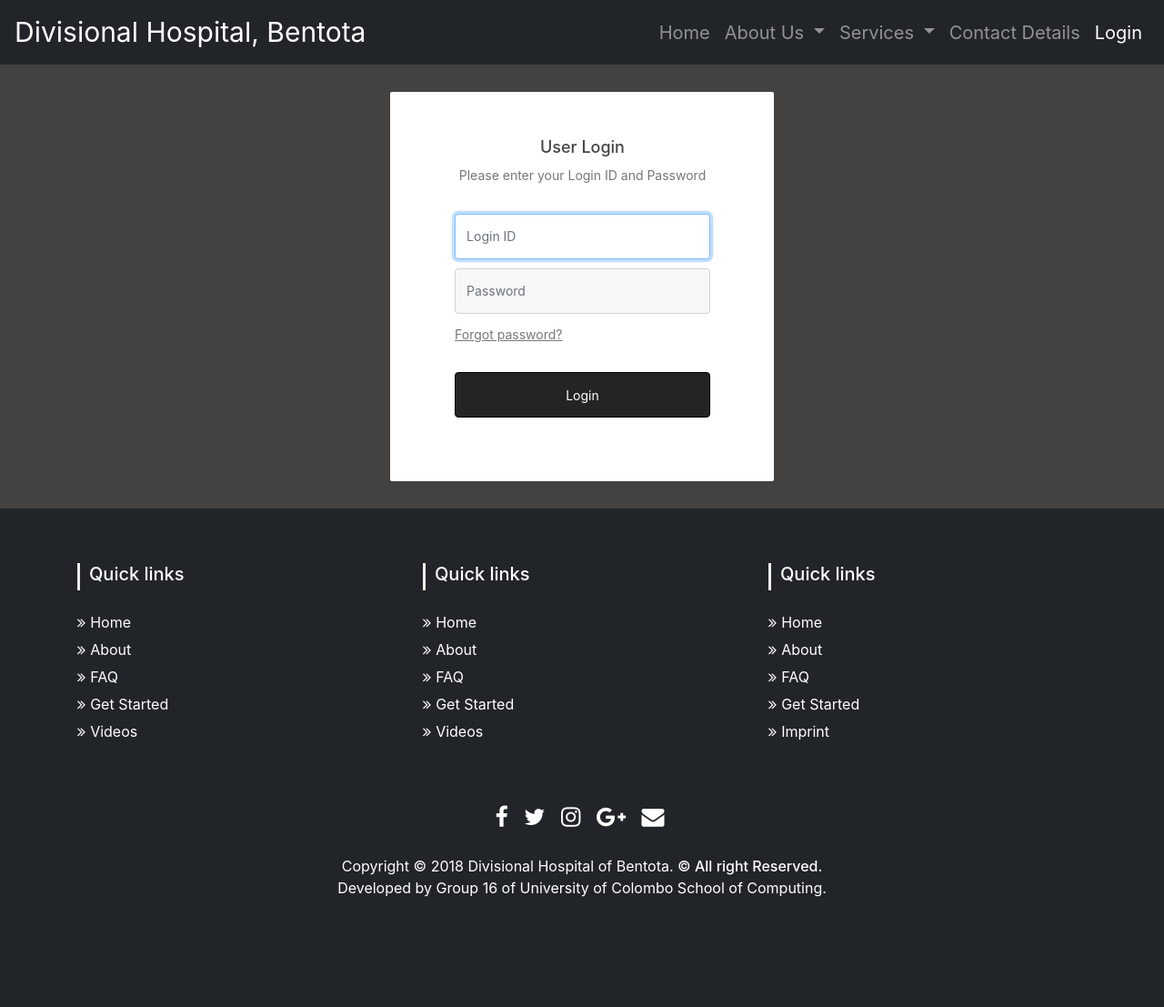
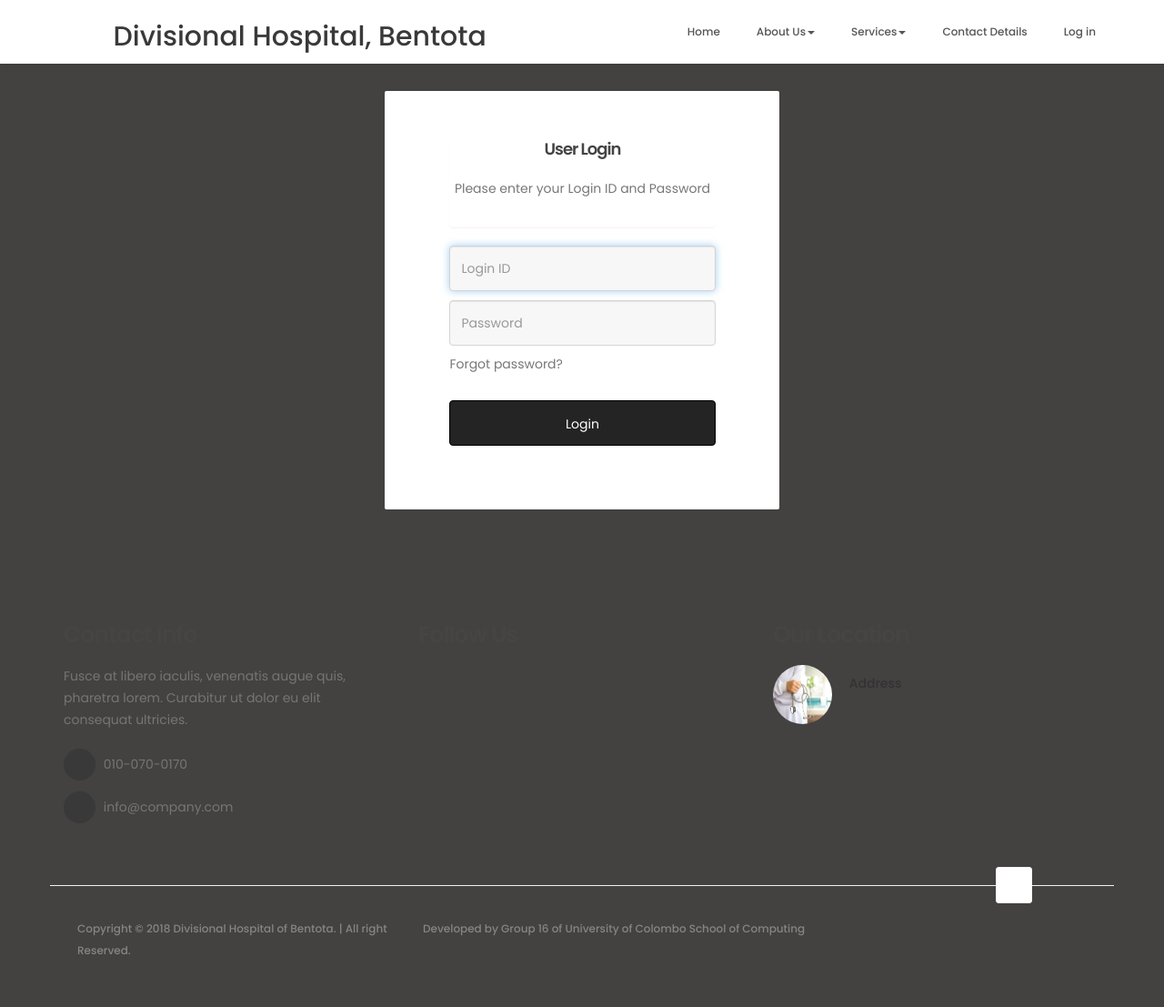
Before and after one commit to Niweera/gp, a PHP site: page /gp/login in a window 1280 px wide. Shown: the whole page at 91% size. Before the commit the page ends 986 px from the top, so only its background shows below. Run offline with PHP 8.4, Linux system fonts and the light colour scheme; some libraries are stand-ins or nearby versions; some web fonts are replaced.

Commit message:
Update login page

```diff
--- a/login/index.php
+++ b/login/index.php
@@ -76,56 +76,70 @@
     <meta charset="UTF-8">
     <meta name="viewport" content="width=device-width, user-scalable=no, initial-scale=1.0, maximum-scale=1.0, minimum-scale=1.0">
     <meta http-equiv="X-UA-Compatible" content="ie-edge">
-    <title>Home</title>
+    <title>Login</title>
     <link rel="shortcut icon" type="image/png" href="https://www.niwder.me/tvdb/logo.jpg"/>
-    <link rel="stylesheet" href="https://stackpath.bootstrapcdn.com/bootstrap/4.1.3/css/bootstrap.min.css" integrity="sha384-MCw98/SFnGE8fJT3GXwEOngsV7Zt27NXFoaoApmYm81iuXoPkFOJwJ8ERdknLPMO" crossorigin="anonymous">
+
+    <link rel="stylesheet" href="../css/bootstrap.min.css">
+    <link rel="stylesheet" href="../css/font-awesome.min.css">
+    <link rel="stylesheet" href="../css/animate.css">
+    <link rel="stylesheet" href="../css/owl.carousel.css">
+    <link rel="stylesheet" href="../css/owl.theme.default.min.css">
+
     <link rel="stylesheet" href="../styles.css"/>
     <link rel="stylesheet" href="./style.css"/>
-    <link href="https://maxcdn.bootstrapcdn.com/bootstrap/4.0.0/css/bootstrap.min.css" rel="stylesheet" id="bootstrap-css">
-    <link href="https://maxcdn.bootstrapcdn.com/font-awesome/4.7.0/css/font-awesome.min.css" rel="stylesheet">
+    <link rel="stylesheet" href="../css/tooplate-style.css">
+
 </head>
 <body id="LoginForm">
-<!--Header navigation bar for the website-->
-<nav class="navbar navbar-expand-lg navbar-dark" style="background-color: #212529;">
-    <a class="navbar-brand" href="../">Divisional Hospital, Bentota</a>
-    <button class="navbar-toggler" type="button" data-toggle="collapse" data-target="#navbarSupportedContent" aria-controls="navbarSupportedContent" aria-expanded="false" aria-label="Toggle navigation">
-        <span class="navbar-toggler-icon"></span>
-    </button>
 
-    <div class="navbar-collapse collapse w-100 order-3 dual-collapse2" id="navbarSupportedContent">
-        <ul class="navbar-nav ml-auto">
+<!-- MENU -->
+     <section class="navbar navbar-default navbar-static-top" role="navigation">
+          <div class="container">
+
+               <div class="navbar-header">
+
+                    <!-- lOGO TEXT HERE -->
+                    <a href="../" class="navbar-brand"><i class="fa fa-h-square"></i>&nbsp &nbsp Divisional Hospital, Bentota</a>
+               </div>
+
+               <!-- MENU LINKS -->
+               <div class="collapse navbar-collapse">
+                    <ul class="nav navbar-nav navbar-right">
                          <li class="nav-item">
-            <a class="nav-link" href="../">Home<span class="sr-only">(current)</span></a>
+                            <a class="nav-link" href="<?php if (isset($_SESSION['userid'])) {include '../homelink.php';}else{echo "../";}?>"><?php if (isset($_SESSION['userid'])) { include '../homename.php';}else{echo "";}?> Home<span class="sr-only">(current)</span></a>
                         </li>
-        <li class="nav-item dropdown">
-            <a class="nav-link dropdown-toggle" href="#" id="navbarDropdown" role="button" data-toggle="dropdown" aria-haspopup="true" aria-expanded="false">
-            About Us
-            </a>
-            <div class="dropdown-menu" aria-labelledby="navbarDropdown">
-                <a class="dropdown-item" href="../about">Overview</a>
-                <a class="dropdown-item" href="#">Vision & Mission</a>
-            </div>
+
+                         <li class="dropdown">
+                            <a href="#" class="dropdown-toggle" data-toggle="dropdown">About Us<b class="caret"></b></a>
+                                <ul class="dropdown-menu">
+                                    <li><a href="../about">Overview</a></li>
+                                    <li><a href="index-video.html">Vission & Mission</a></li>
+                                </ul>
                         </li>
-        <li class="nav-item dropdown">
-            <a class="nav-link dropdown-toggle" href="#" id="navbarDropdown" role="button" data-toggle="dropdown" aria-haspopup="true" aria-expanded="false">
-            Services
-            </a>
-            <div class="dropdown-menu" aria-labelledby="navbarDropdown">
-                <a class="dropdown-item" href="#">Clinic Services</a>
-                <a class="dropdown-item" href="#">OPD Services</a>
-            </div>
+                        <li class="dropdown">
+                            <a href="#" class="dropdown-toggle" data-toggle="dropdown">Services<b class="caret"></b></a>
+                                <ul class="dropdown-menu">
+                                    <li><a href="./about">Clinic Services</a></li>
+                                    <li><a href="index-video.html">OPD Services</a></li>
+                                </ul>
                         </li>
+
+                         <li><a href="#" class="smoothScroll">Contact Details</a></li>
                          <li class="nav-item">
-            <a class="nav-link" href="./#">Contact Details</a>
-        </li>
-        <li class="nav-item">
-
-            <a class="nav-link active" href="./">Login</a>
+                            <?php
+                                if(!isset($_SESSION['userid'])){
+                                    echo '<a class="nav-link" href="./login">Log in</a>';
+                                }else{
+                                    echo '<a class="nav-link" href="./logout">Log out</a>';
+                                        }
+                            ?>
                         </li>
                     </ul>
                </div>
-</nav>
-<!--End of the Header navigation bar for the website-->
+
+          </div>
+     </section>
+
 <!-- login modal codes-->
 <div class="container">
     <div class="login-form">
@@ -159,6 +173,83 @@
 </div>
 </div>
 
-	<?php
-		include '../footer.php';
-	?>
+   <!-- FOOTER -->
+     <footer data-stellar-background-ratio="5">
+          <div class="container">
+               <div class="row">
+
+                    <div class="col-md-4 col-sm-4">
+                         <div class="footer-thumb">
+                              <h4 class="wow fadeInUp" data-wow-delay="0.4s">Contact Info</h4>
+                              <p>Fusce at libero iaculis, venenatis augue quis, pharetra lorem. Curabitur ut dolor eu elit consequat ultricies.</p>
+
+                              <div class="contact-info">
+                                   <p><i class="fa fa-phone"></i> 010-070-0170</p>
+                                   <p><i class="fa fa-envelope-o"></i> <a href="#">info@company.com</a></p>
+                              </div>
+                         </div>
+                    </div>
+
+                     <div class="col-md-4 col-sm-4">
+                         <div class="footer-thumb">
+                              <div class="opening-hours">
+                                   <h4 class="wow fadeInUp" data-wow-delay="0.4s">Follow Us</h4>
+                              </div>
+                              <ul class="social-icon">
+                                   <li><a href="#" class="fa fa-facebook-square" attr="facebook icon"></a></li>
+                                   <li><a href="#" class="fa fa-twitter"></a></li>
+                                   <li><a href="#" class="fa fa-instagram"></a></li>
+                                   <li><a href="#" class="fa fa-google-plus"></a></li>
+                              </ul>
+                         </div>
+                    </div>
+
+
+                    <div class="col-md-4 col-sm-4">
+                         <div class="footer-thumb">
+                              <h4 class="wow fadeInUp" data-wow-delay="0.4s">Our Location</h4>
+                              <div class="latest-stories">
+                                   <div class="stories-image">
+                                        <a href="#"><img src="../images/news-image.jpg" class="img-responsive" alt=""></a>
+                                   </div>
+                                   <div class="stories-info">
+                                        <h5>Address</h5></a>
+                                   </div>
+                              </div>
+                         </div>
+                    </div>
+
+                    <div class="col-md-12 col-sm-12 border-top">
+                         <div class="col-md-4 col-sm-6">
+                              <div class="copyright-text">
+                                   <p>Copyright &copy; 2018 Divisional Hospital of Bentota. | All right Reserved.</p>
+                              </div>
+                         </div>
+                         <div class="col-md-6 col-sm-6">
+                            <div class="copyright-text">
+                               <p>Developed by Group 16 of University of Colombo School of Computing</p>
+                             </div>
+                         </div>
+                         <div class="col-md-2 col-sm-2 text-align-center">
+                              <div class="angle-up-btn">
+                                  <a href="#top" class="smoothScroll wow fadeInUp" data-wow-delay="1.2s"><i class="fa fa-angle-up"></i></a>
+                              </div>
+                         </div>
+                    </div>
+               </div>
+          </div>
+     </footer>
+
+
+ <!-- SCRIPTS -->
+     <script src="../js/jquery.js"></script>
+     <script src="../js/bootstrap.min.js"></script>
+     <script src="../js/jquery.sticky.js"></script>
+     <script src="../js/jquery.stellar.min.js"></script>
+     <script src="../js/wow.min.js"></script>
+     <script src="../js/smoothscroll.js"></script>
+     <script src="../js/owl.carousel.min.js"></script>
+     <script src="../js/custom.js"></script>
+
+</body>
+</html>
```
Lines whose indentation alone changed are shown as unchanged.
